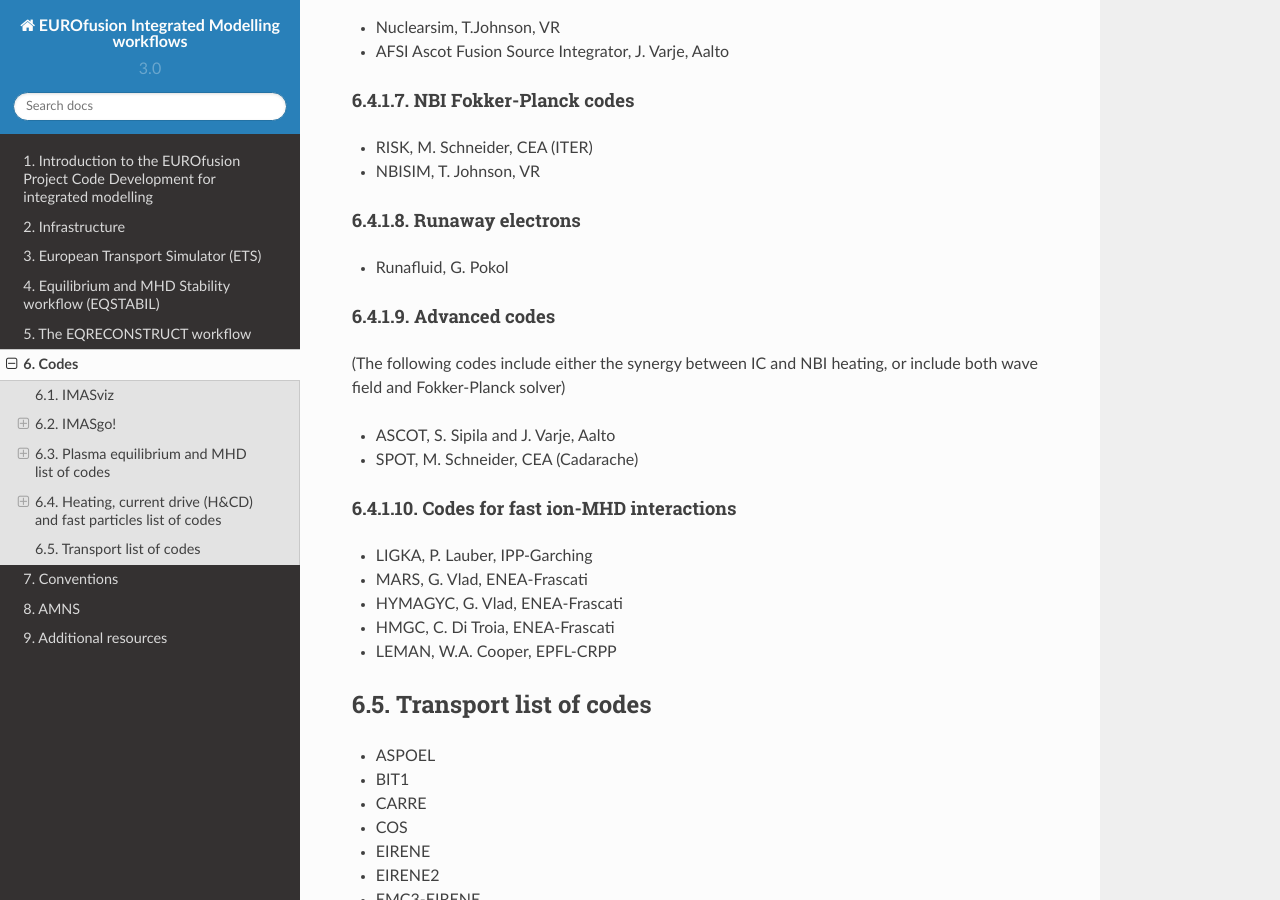
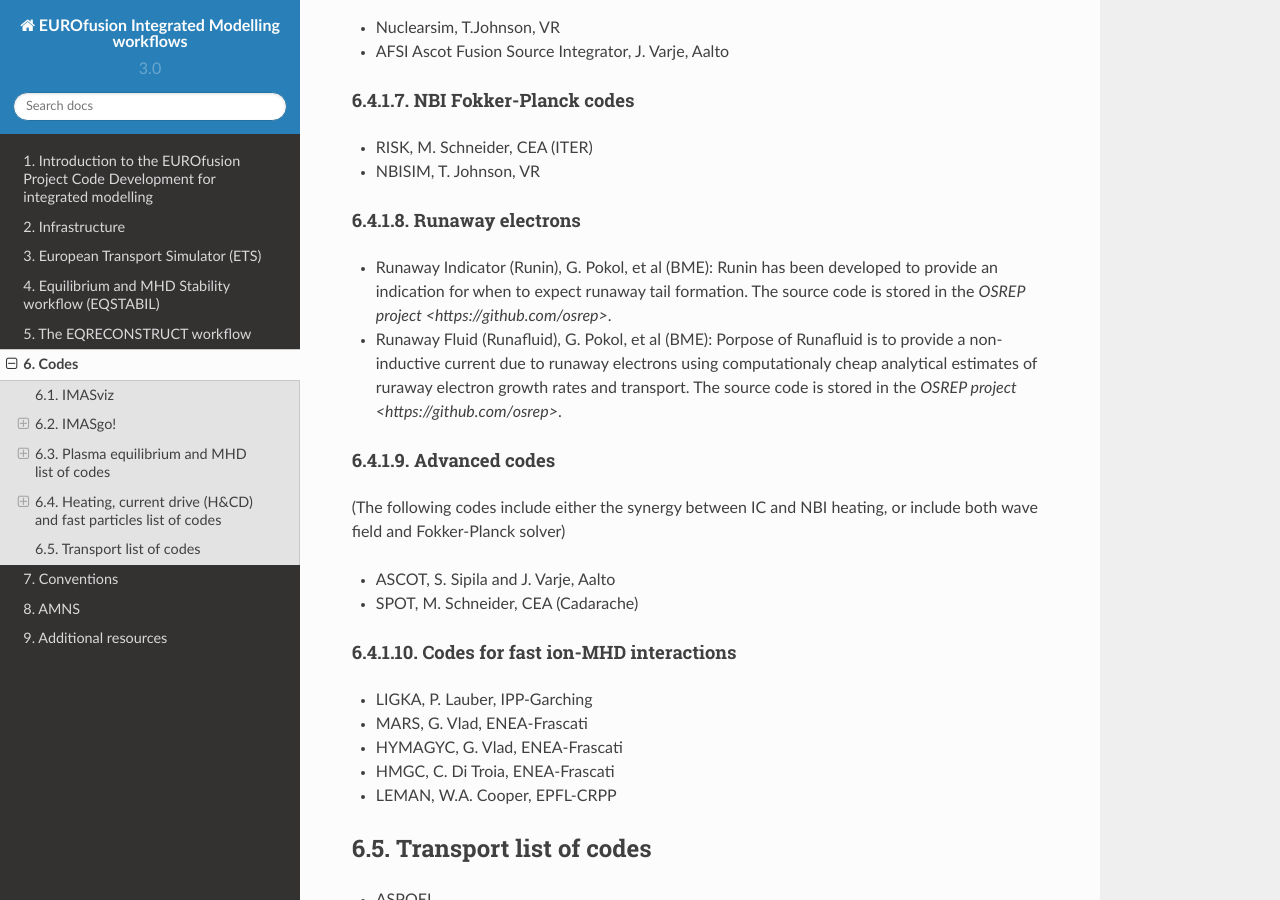
Before and after one commit to WPCD-Workflows/documentation, a Sphinx documentation site: the page built from source/codes.rst, in a window 1280 px wide and 900 px high, scrolled down 11233 px. Built offline with Sphinx 7.4.7 and the Read the Docs theme 2.0.0, drawn with Linux system fonts in a browser that asks for light colours.

Commit message:
Update codes.rst
Runaway electron codes added to code list.

```diff
--- a/source/codes.rst
+++ b/source/codes.rst
@@ -430,7 +430,9 @@ NBI Fokker-Planck codes
 Runaway electrons
 ^^^^^^^^^^^^^^^^^
 
--  Runafluid, G. Pokol
+-  Runaway Indicator (Runin), G. Pokol, et al (BME): Runin has been developed to provide an indication for when to expect runaway tail formation. The source code is stored in the `OSREP project <https://github.com/osrep>`.
+
+-  Runaway Fluid (Runafluid), G. Pokol, et al (BME): Porpose of Runafluid is to provide a non-inductive current due to runaway electrons using computationaly cheap analytical estimates of ruraway electron growth rates and transport. The source code is stored in the `OSREP project <https://github.com/osrep>`.
 
 .. _imp5_listcodes_Advanced_Fokker-Planck:
 
```
